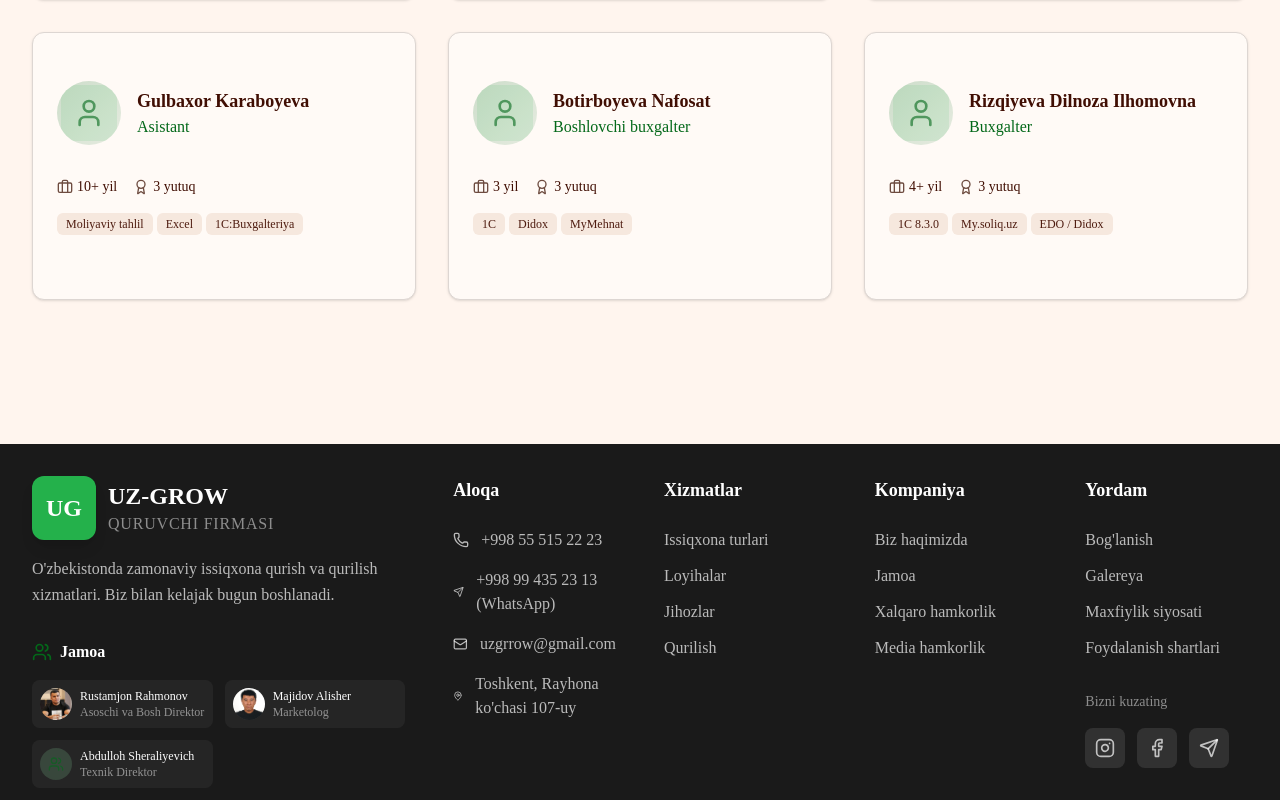
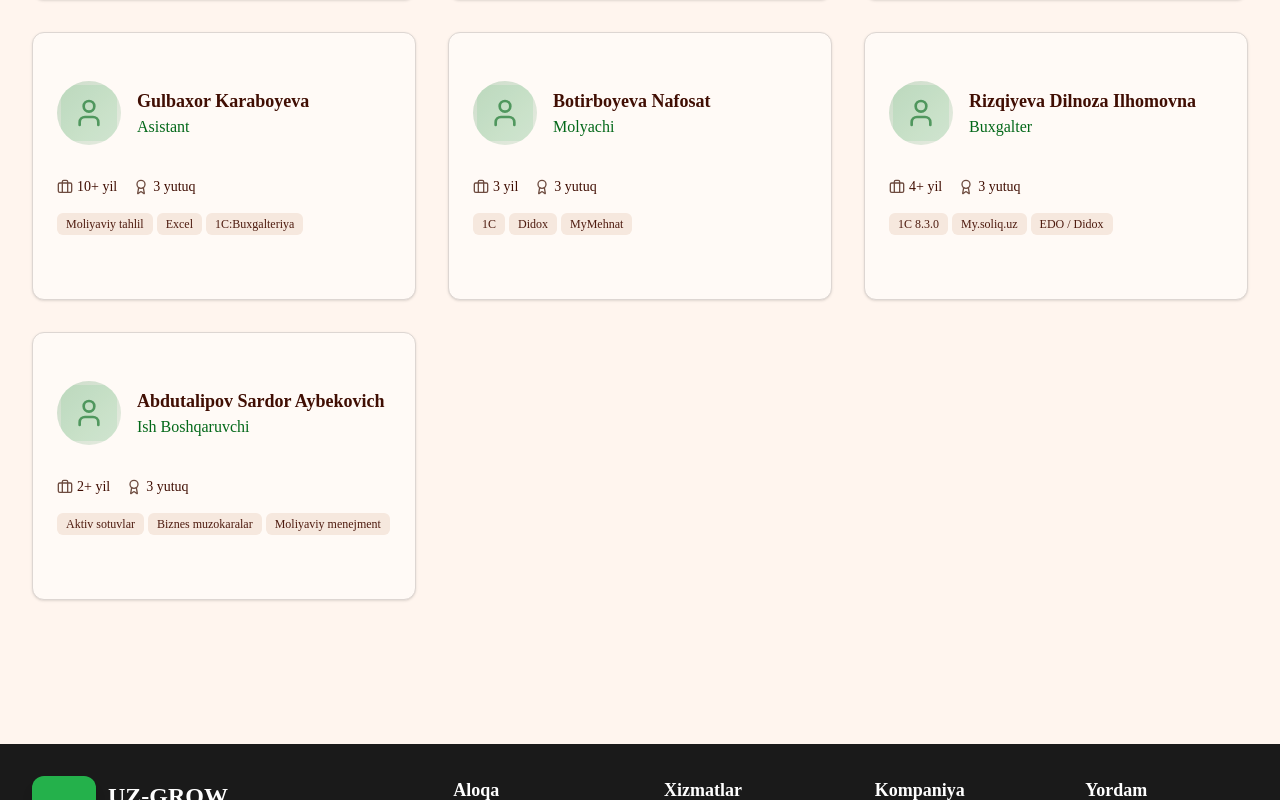
Before and after one commit to Azizbek-code/uzgrowlast, a Next.js app: page /rahbariyat in a window 1280 px wide. Shown: the part 631-1431 px from the top of the page. Built offline with nearby package versions, Linux system fonts and the light colour scheme.

Commit message:
hell nah

```diff
--- a/components/team.tsx
+++ b/components/team.tsx
@@ -61,7 +61,8 @@ const teamMembers = [
   {
     name: "Abdulloh Sheraliyevich",
     position: "Sotuv Bolimi Raxbari",
-    avatar: null,
+    avatar:
+      "https://res.cloudinary.com/dnqi0bdjk/image/upload/v1776089300/photo_2026-04-13_20-07-11_rhpvei.jpg",
     experience: "10+ yil",
     projects: "80+ loyiha",
     phone: "+998 55 515 22 23",
@@ -77,7 +78,8 @@ const teamMembers = [
   {
     name: "Gulbaxor Karaboyeva",
     position: "Asistant",
-    avatar: "/team/finance-director.jpg",
+    avatar:
+      "https://res.cloudinary.com/dnqi0bdjk/image/upload/v1776089222/image_8_foqgvg.png",
     experience: "10+ yil",
     projects: "50+ loyiha",
     phone: "+998 55 515 22 23",
@@ -97,8 +99,9 @@ const teamMembers = [
   },
   {
     name: "Botirboyeva Nafosat",
-    position: "Boshlovchi buxgalter",
-    avatar: "/team/buxgalter.jpg",
+    position: "Molyachi ",
+    avatar:
+      "https://res.cloudinary.com/dnqi0bdjk/image/upload/v1776089221/image_6_raudyy.png",
     experience: "3 yil",
     projects: "—",
     phone: "+998 55 515 22 23",
@@ -114,7 +117,8 @@ const teamMembers = [
   {
     name: "Rizqiyeva Dilnoza Ilhomovna",
     position: "Buxgalter",
-    avatar: "/team/buxgalter.jpg",
+    avatar:
+      "https://res.cloudinary.com/dnqi0bdjk/image/upload/v1776089301/photo_2026-04-13_18-06-10_zdzdtd.jpg",
     experience: "4+ yil",
     projects: "5+ kompaniya",
     phone: "+998 55 515 22 23",
@@ -132,6 +136,30 @@ const teamMembers = [
       "Bank klient",
     ],
     education: ["Moliya Studiya - Buxgalteriya kursi (2021)"],
+  },
+  {
+    name: "Abdutalipov Sardor Aybekovich",
+    position: "Ish Boshqaruvchi",
+    avatar:
+      "https://res.cloudinary.com/dnqi0bdjk/image/upload/v1776089301/photo_2026-04-13_20-07-13_chuzwi.jpg",
+    experience: "2+ yil",
+    projects: "1 kompaniya",
+    phone: "+998 55 515 22 23",
+    email: "uzgrrow@gmail.com",
+    achievements: [
+      "Xarid bo'limi rahbari",
+      "Moliyaviy tahlil",
+      "Marketing strategiyalari",
+    ],
+    skills: [
+      "Aktiv sotuvlar",
+      "Biznes muzokaralar",
+      "Moliyaviy menejment",
+      "Marketing",
+    ],
+    education: [
+      "Xalqaro Iqtisodiyot Biznes Banki — Moliyaviy analist (2028, tugallanmagan)",
+    ],
   },
 ];
 
```
